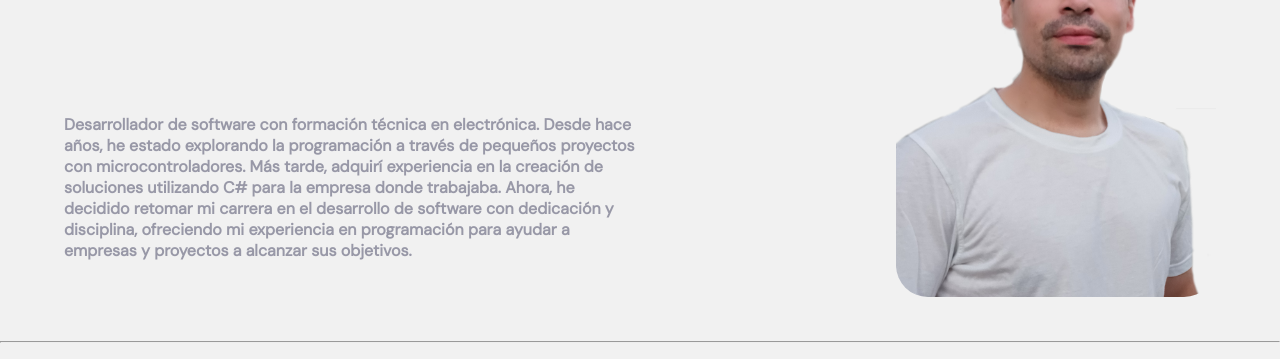
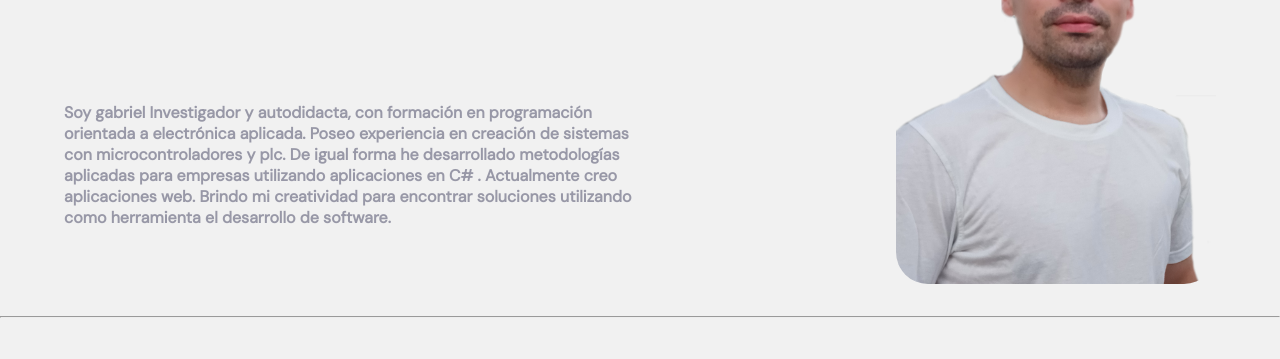
Before and after one commit to gabrielrskm/landing-page, a plain HTML site: page index.html in a window 1280 px wide. Shown: the part 241-600 px from the top of the page. Drawn offline with Linux system fonts and the light colour scheme.

Commit message:
Update index.html

```diff
--- a/index.html
+++ b/index.html
@@ -23,7 +23,10 @@
       <header>
         <h1>Hola, soy Gaby. FullStack Developer</h1>
         <h3>
-          Desarrollador de software con formación técnica en electrónica. Desde hace años, he estado explorando la programación a través de pequeños proyectos con microcontroladores. Más tarde, adquirí experiencia en la creación de soluciones utilizando C# para la empresa donde trabajaba. Ahora, he decidido retomar mi carrera en el desarrollo de software con dedicación y disciplina, ofreciendo mi experiencia en programación para ayudar a empresas y proyectos a alcanzar sus objetivos.
+          Soy gabriel
+Investigador y autodidacta, con formación en programación orientada a electrónica aplicada. Poseo experiencia en creación de sistemas con microcontroladores y plc. De igual forma he desarrollado metodologías aplicadas  para empresas utilizando aplicaciones en C# . Actualmente creo aplicaciones web.
+Brindo mi creatividad para encontrar soluciones utilizando como herramienta el desarrollo de software.
+
         </h3>
         <img src="imagenPersonal.png" alt="Gabriel Developer FullStack" />
       </header>
```
